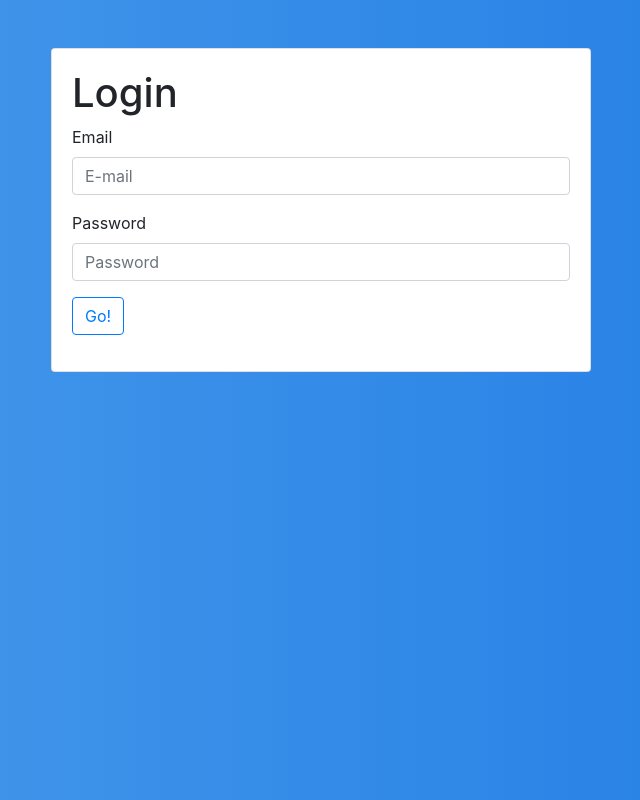
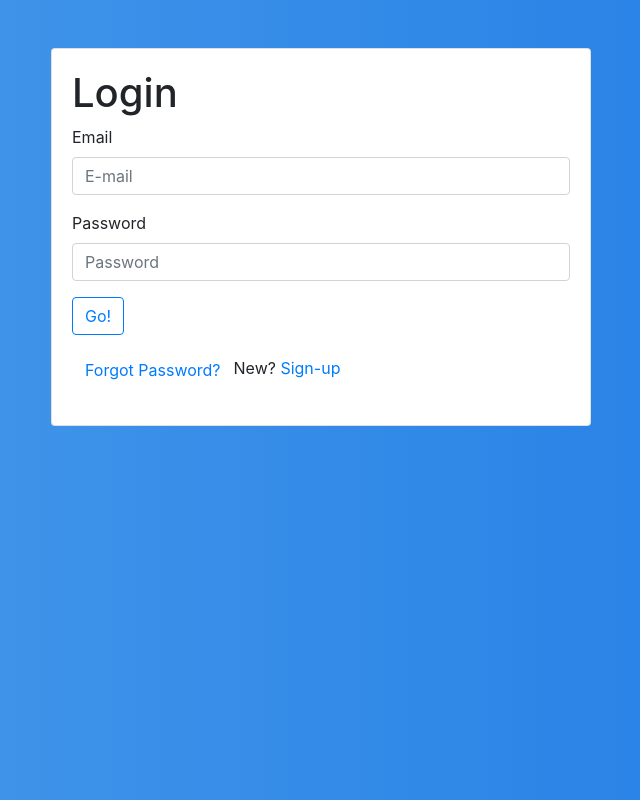
Before and after one commit to agftech/admin-template-react, a React (Create React App) app: page /login in a window 1280 px wide. Shown: the whole page, without its empty margins (319-959 px from the left). Built offline with nearby package versions, Linux system fonts and the light colour scheme.

Commit message:
:package: add forgot component

```diff
--- a/src/App.js
+++ b/src/App.js
@@ -3,6 +3,7 @@ import { BrowserRouter as Router, Switch, Route } from "react-router-dom";
 
 import Home from "./components/Home";
 import Login from "./components/Login";
+import Forgot from './components/Forgot';
 import NotFound from './components/NotFound';
 
 function App() {
@@ -15,6 +16,9 @@ function App() {
         <Route exact path="/login">
           <Login />
         </Route>
+        <Route exact path="/forgot">
+          <Forgot />
+        </Route>
         <Route path="*">
           <NotFound />
         </Route>
--- /dev/null
+++ b/src/components/Forgot.js
@@ -0,0 +1,14 @@
+import { Link } from "react-router-dom";
+import useClass from './../hooks/add-class-body';
+
+const Forgot = () => {
+    useClass('bg-blue')
+    return (
+      <div>
+        <h1>Forgot</h1>
+        <Link to="/login">Login</Link>
+      </div>
+    );
+}
+
+export default Forgot;
--- a/src/components/Login.js
+++ b/src/components/Login.js
@@ -1,3 +1,4 @@
+import { Link } from 'react-router-dom';
 import useClass from './../hooks/add-class-body'
 
 import {
@@ -44,6 +45,16 @@ const Login = () => {
                         Go!
                       </Button>
                     </FormGroup>
+                    <FormGroup>
+	                    <Link to="forgot">
+	                        <Button color="link">
+	                            Forgot Password?
+	                        </Button>
+	                    </Link>
+	                    <span>
+	                       	New? <Link to="/register">Sign-up</Link>
+	                     </span>
+                    </FormGroup>
                   </Form>
                 </CardBody>
               </Card>
```
